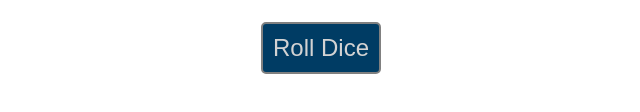
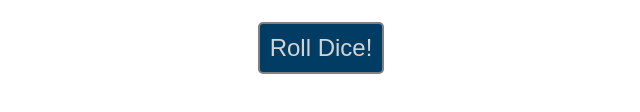
Before and after one commit to JakeKrummenacher/two-dice, a plain HTML site: page index.html in a window 1280 px wide. Shown: the part 312-424 px from the top of the page, 319-959 px from the left. Drawn offline with Linux system fonts and the light colour scheme.

Commit message:
Update index.html

```diff
--- a/index.html
+++ b/index.html
@@ -6,6 +6,7 @@
     <meta name="viewport" content="width=device-width, initial-scale=1.0">
     <title>Roll Them Dice</title>
     <link rel="stylesheet" href="style.css">
+    <link rel="shortcut icon" href="assets/favicon.ico" type="image/x-icon">
 </head>
 <body>
     <div class="container">
@@ -14,7 +15,7 @@
             <img src="assets/unknown.png" alt="second die" id="die-2">
         </div>
         <div id="side-bar">Click Below to Roll the Dice!</div>
-        <button onclick="rollDice()">Roll Dice</button>
+        <button onclick="rollDice()">Roll Dice!</button>
     </div>
 </body>
 </html>
```
